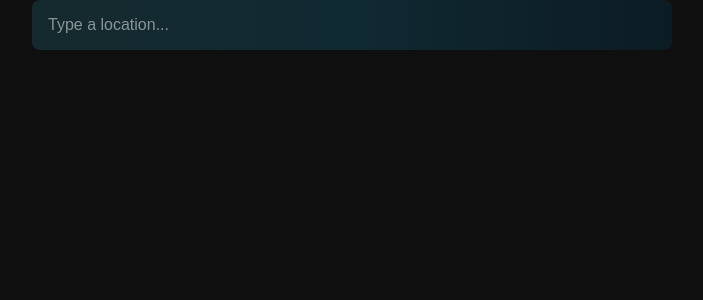
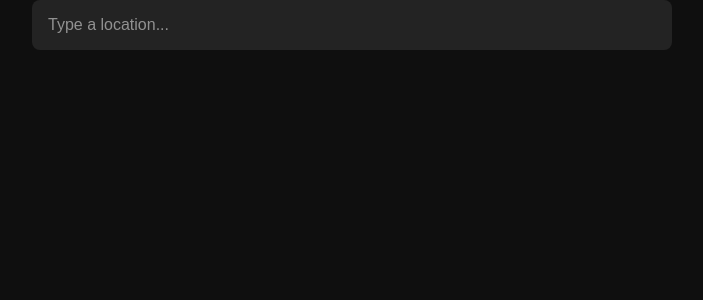
Before and after one commit to blakeayye/TS-WeatherApp, a React (Vite) app in the folder frontend/: page / in a window 1280 px wide. Shown: the top 300 px of the page, without its empty margins (288-991 px from the left). Built offline with nearby package versions, Linux system fonts and the light colour scheme; what @fortawesome/pro-solid-svg-icons would draw is missing.

Commit message:
Update inputStyle.css

```diff
--- a/frontend/src/components/Css/inputStyle.css
+++ b/frontend/src/components/Css/inputStyle.css
@@ -2,7 +2,7 @@
 .Input {
     padding: 2vh;
     width: 100%;
-    background: linear-gradient(90deg, rgba(43,148,171,0.2) 0%, rgba(16,48,59,0.8) 50%, rgba(11,30,41,0.8) 100%);
+    background-color: rgba(40, 40, 40, 0.8);
     border-radius: 1vh;
     border: 0;
     box-shadow: none;
```
